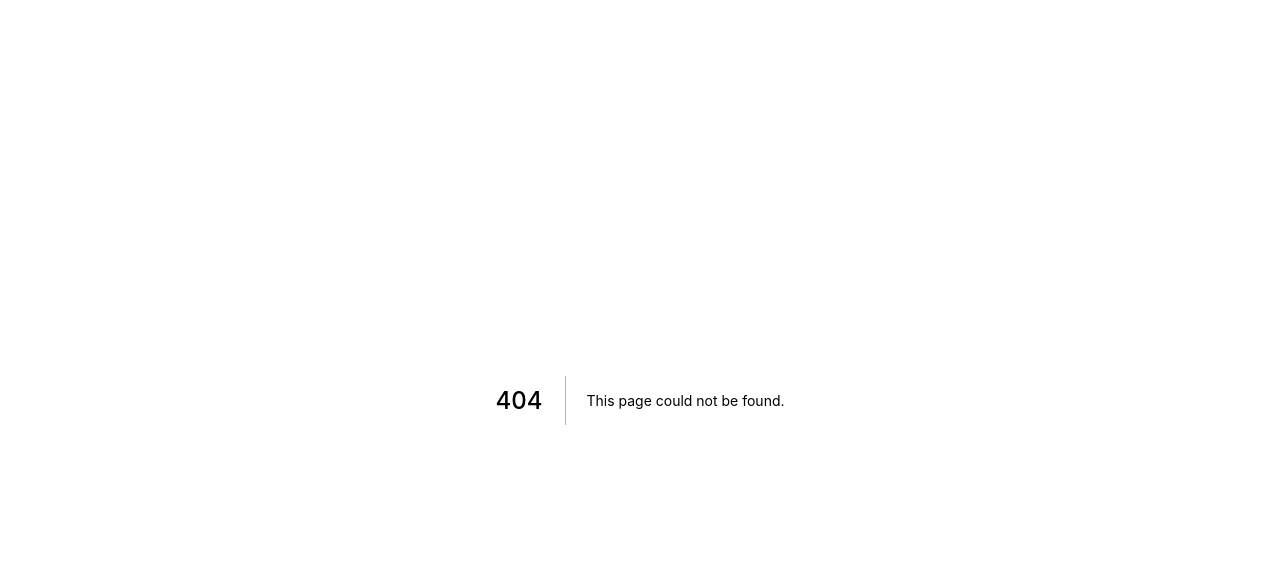
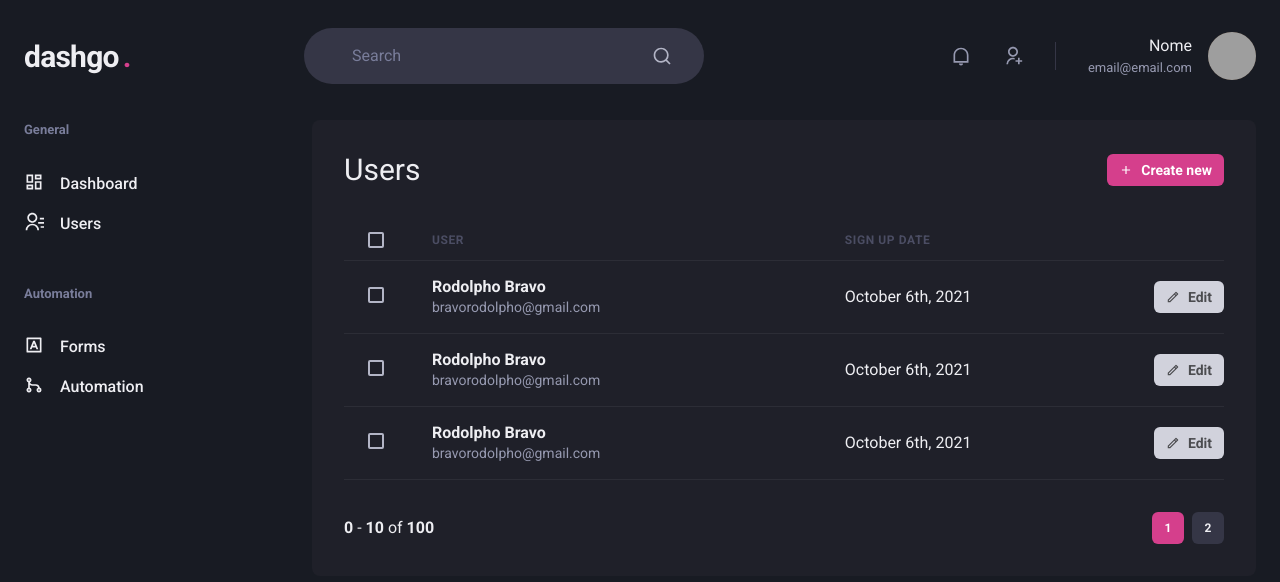
Before and after one commit to rodolphoasb/dashbravo, a Next.js app: page /users in a window 1280 px wide. Before the commit this address had no page. Shown: the top 582 px of the page. Built offline with nearby package versions, Linux system fonts and the light colour scheme; grey boxes are pictures that could not be loaded.

Commit message:
Add pagination

```diff
--- /dev/null
+++ b/src/components/Pagination.tsx
@@ -0,0 +1,43 @@
+import { Stack, Button, Box } from "@chakra-ui/react"
+
+export function Pagination() {
+  return (
+    <Stack
+      direction={"row"}
+      mt={8}
+      justify={"space-between"}
+      align={"center"}
+      spacing={6}
+    >
+      <Box>
+        <strong>0</strong> - <strong>10</strong> of <strong>100</strong>
+      </Box>
+      <Stack direction={"row"} spacing={2}>
+        <Button
+          size={"sm"}
+          fontSize={"xs"}
+          width={4}
+          colorScheme={"pink"}
+          disabled
+          _disabled={{
+            bg: "pink.500",
+            cursor: "default",
+          }}
+        >
+          1
+        </Button>
+        <Button
+          size={"sm"}
+          fontSize={"xs"}
+          width={4}
+          bg={"gray.700"}
+          _hover={{
+            bg: "gray.500",
+          }}
+        >
+          2
+        </Button>
+      </Stack>
+    </Stack>
+  )
+}
--- /dev/null
+++ b/src/pages/users/index.tsx
@@ -0,0 +1,143 @@
+import {
+  Box,
+  Button,
+  Checkbox,
+  Flex,
+  Heading,
+  Icon,
+  Table,
+  Tbody,
+  Td,
+  Text,
+  Th,
+  Thead,
+  Tr,
+} from "@chakra-ui/react"
+import { RiAddLine, RiPencilLine } from "react-icons/ri"
+import { Header } from "../../components/Header"
+import { Pagination } from "../../components/Pagination"
+import { Sidebar } from "../../components/Sidebar"
+
+export default function UserList() {
+  return (
+    <Box>
+      <Header />
+      <Flex w={"100%"} my={6} maxWidth={1480} mx={"auto"} px={6}>
+        <Sidebar />
+
+        <Box flex={1} borderRadius={8} bg={"gray.800"} p={8}>
+          <Flex mb={8} justify={"space-between"} align={"center"}>
+            <Heading size={"lg"} fontWeight={"normal"}>
+              Users
+            </Heading>
+            <Button
+              as="a"
+              size={"sm"}
+              fontSize={"sm"}
+              colorScheme="pink"
+              leftIcon={<Icon as={RiAddLine} />}
+            >
+              Create new
+            </Button>
+          </Flex>
+
+          <Table colorScheme={"whiteAlpha"}>
+            <Thead>
+              <Tr>
+                <Th px={6} color={"gray.300"} w={8}>
+                  <Checkbox colorScheme={"pink"} />
+                </Th>
+                <Th>User</Th>
+                <Th>Sign Up date</Th>
+                <Th width={8}></Th>
+              </Tr>
+            </Thead>
+            <Tbody>
+              <Tr>
+                <Td px={6}>
+                  <Checkbox colorScheme={"pink"} />
+                </Td>
+                <Td>
+                  <Box>
+                    <Text fontWeight={"bold"}>Rodolpho Bravo</Text>
+                    <Text fontSize={"sm"} color={"gray.300"}>
+                      bravorodolpho@gmail.com
+                    </Text>
+                  </Box>
+                </Td>
+                <Td>October 6th, 2021</Td>
+                <Td px="0">
+                  <Button
+                    as="a"
+                    size={"sm"}
+                    color={"blackAlpha.700"}
+                    fontSize={"sm"}
+                    colorScheme="gray"
+                    leftIcon={<Icon as={RiPencilLine} />}
+                  >
+                    Edit
+                  </Button>
+                </Td>
+              </Tr>
+
+              <Tr>
+                <Td px={6}>
+                  <Checkbox colorScheme={"pink"} />
+                </Td>
+                <Td>
+                  <Box>
+                    <Text fontWeight={"bold"}>Rodolpho Bravo</Text>
+                    <Text fontSize={"sm"} color={"gray.300"}>
+                      bravorodolpho@gmail.com
+                    </Text>
+                  </Box>
+                </Td>
+                <Td>October 6th, 2021</Td>
+                <Td px="0">
+                  <Button
+                    as="a"
+                    size={"sm"}
+                    color={"blackAlpha.700"}
+                    fontSize={"sm"}
+                    colorScheme="gray"
+                    leftIcon={<Icon as={RiPencilLine} />}
+                  >
+                    Edit
+                  </Button>
+                </Td>
+              </Tr>
+
+              <Tr>
+                <Td px={6}>
+                  <Checkbox colorScheme={"pink"} />
+                </Td>
+                <Td>
+                  <Box>
+                    <Text fontWeight={"bold"}>Rodolpho Bravo</Text>
+                    <Text fontSize={"sm"} color={"gray.300"}>
+                      bravorodolpho@gmail.com
+                    </Text>
+                  </Box>
+                </Td>
+                <Td>October 6th, 2021</Td>
+                <Td px="0">
+                  <Button
+                    as="a"
+                    size={"sm"}
+                    color={"blackAlpha.700"}
+                    fontSize={"sm"}
+                    colorScheme="gray"
+                    leftIcon={<Icon as={RiPencilLine} />}
+                  >
+                    Edit
+                  </Button>
+                </Td>
+              </Tr>
+            </Tbody>
+          </Table>
+          <Pagination />
+        </Box>
+      </Flex>
+    </Box>
+  )
+}
```
